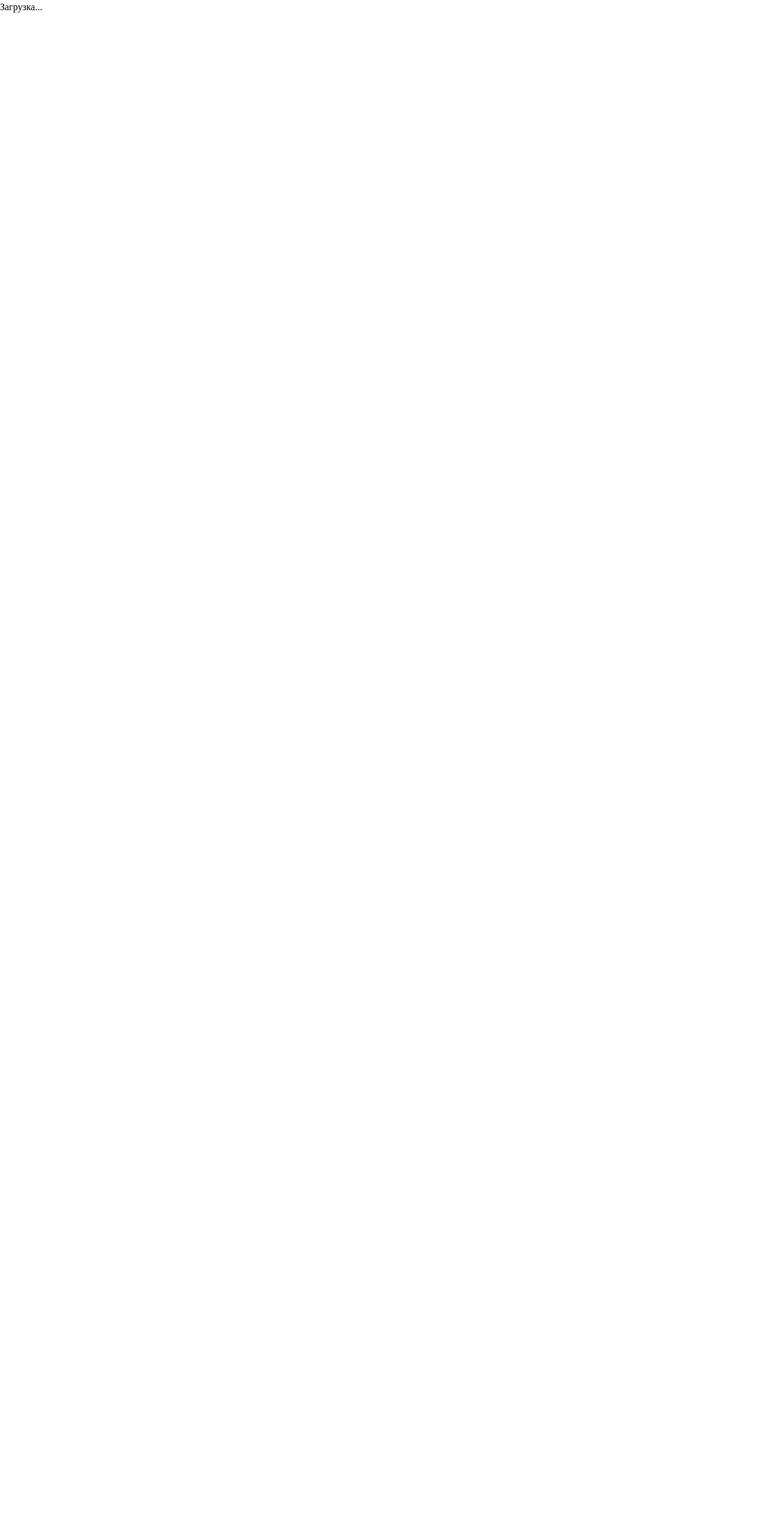
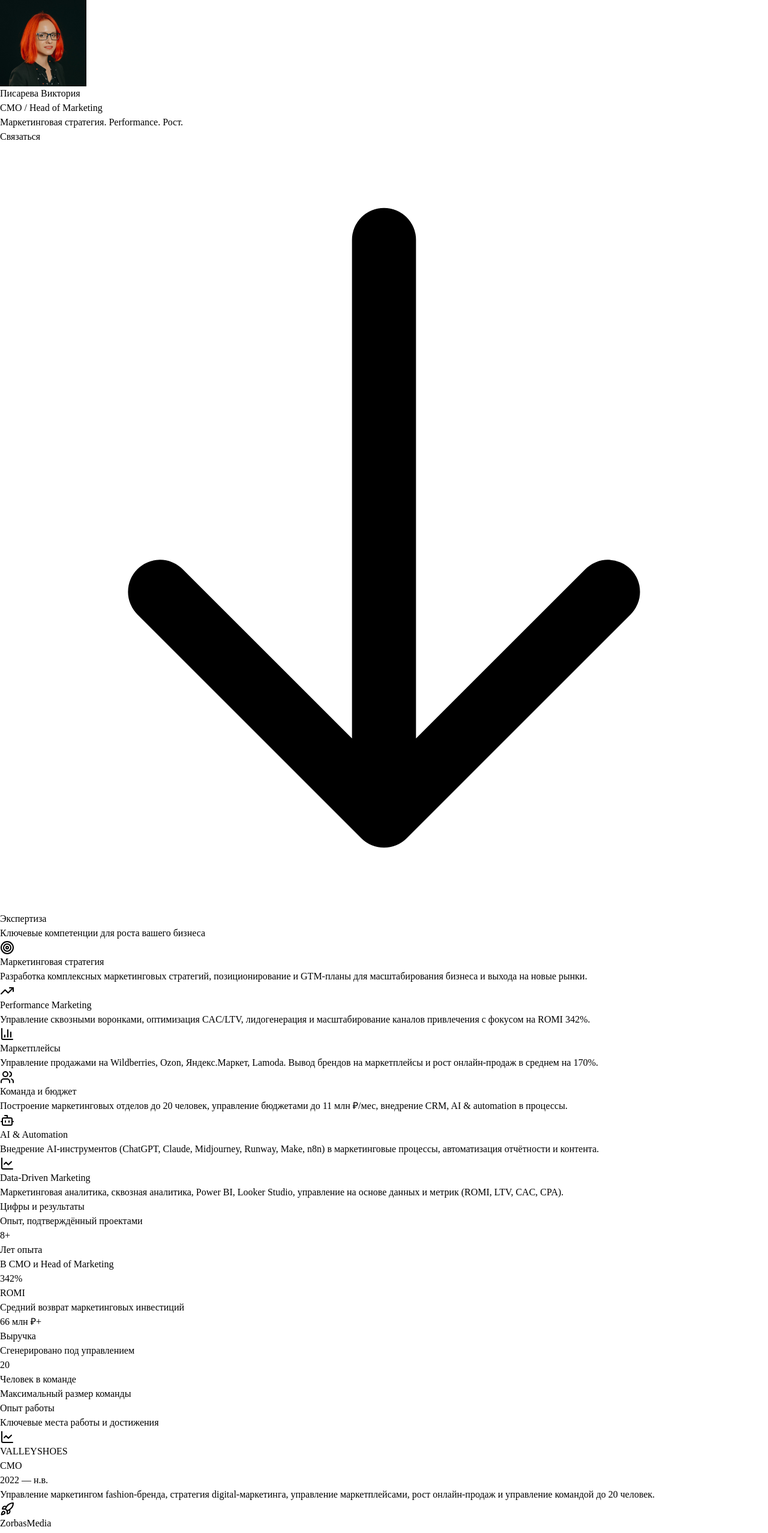
Before and after one commit to Nosferatu48/cmo-landing, a Next.js app: page / in a window 1280 px wide. Shown: the top 2556 px of the page at 60% size. Before the commit the page ends 800 px from the top, so only its background shows below. Built offline with nearby package versions, Linux system fonts and the light colour scheme.

Commit message:
page.tsx

```diff
--- a/app/page.tsx
+++ b/app/page.tsx
@@ -1,7 +1,19 @@
+import { HeroSection } from "@/components/hero-section";
+import { ExpertiseSection } from "@/components/expertise-section";
+import { ExperienceSection } from "@/components/experience-section";
+import { EducationSection } from "@/components/education-section";
+import { ContactSection } from "@/components/contact-section";
+import { ScrollToTop } from "@/components/scroll-to-top";
+
 export default function HomePage() {
   return (
-    <div className="min-h-screen flex items-center justify-center">
-      <p className="text-muted-foreground">Загрузка...</p>
-    </div>
+    <>
+      <HeroSection />
+      <ExpertiseSection />
+      <ExperienceSection />
+      <EducationSection />
+      <ContactSection />
+      <ScrollToTop />
+    </>
   );
 }
```
